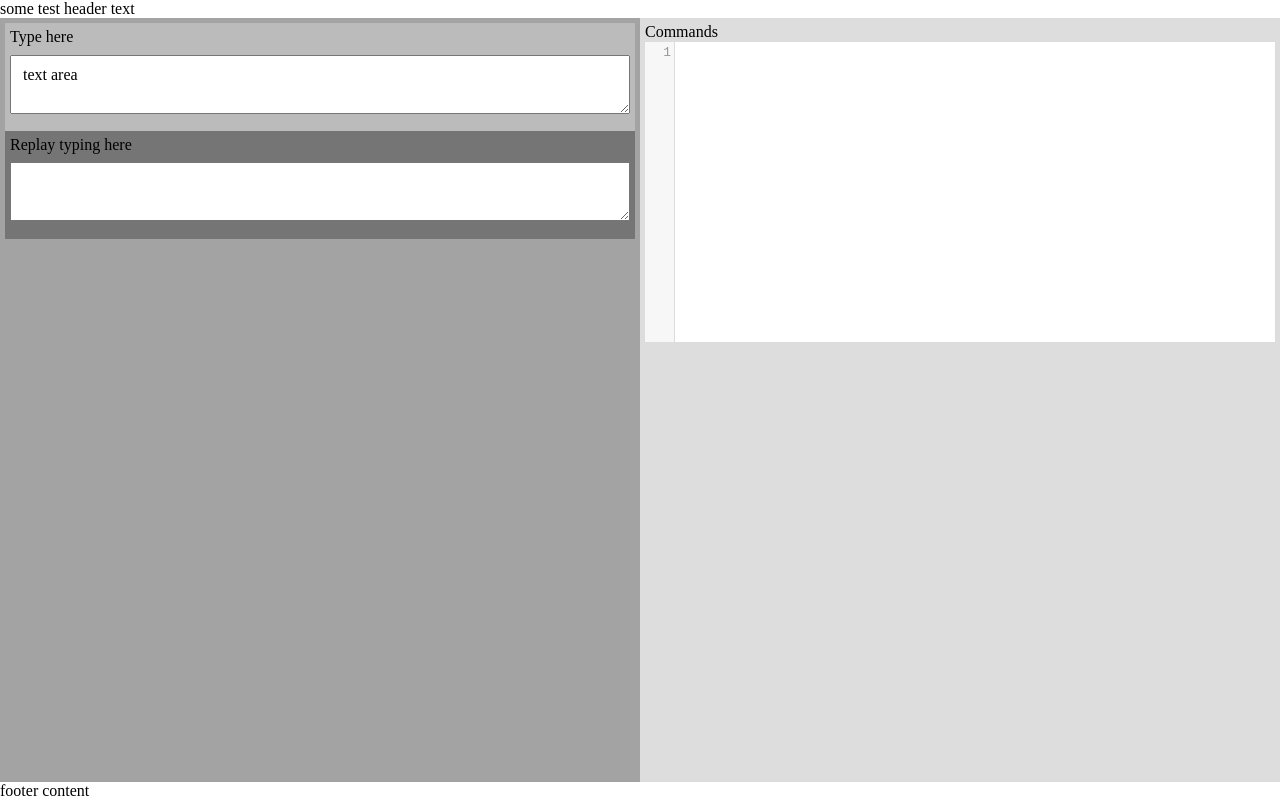
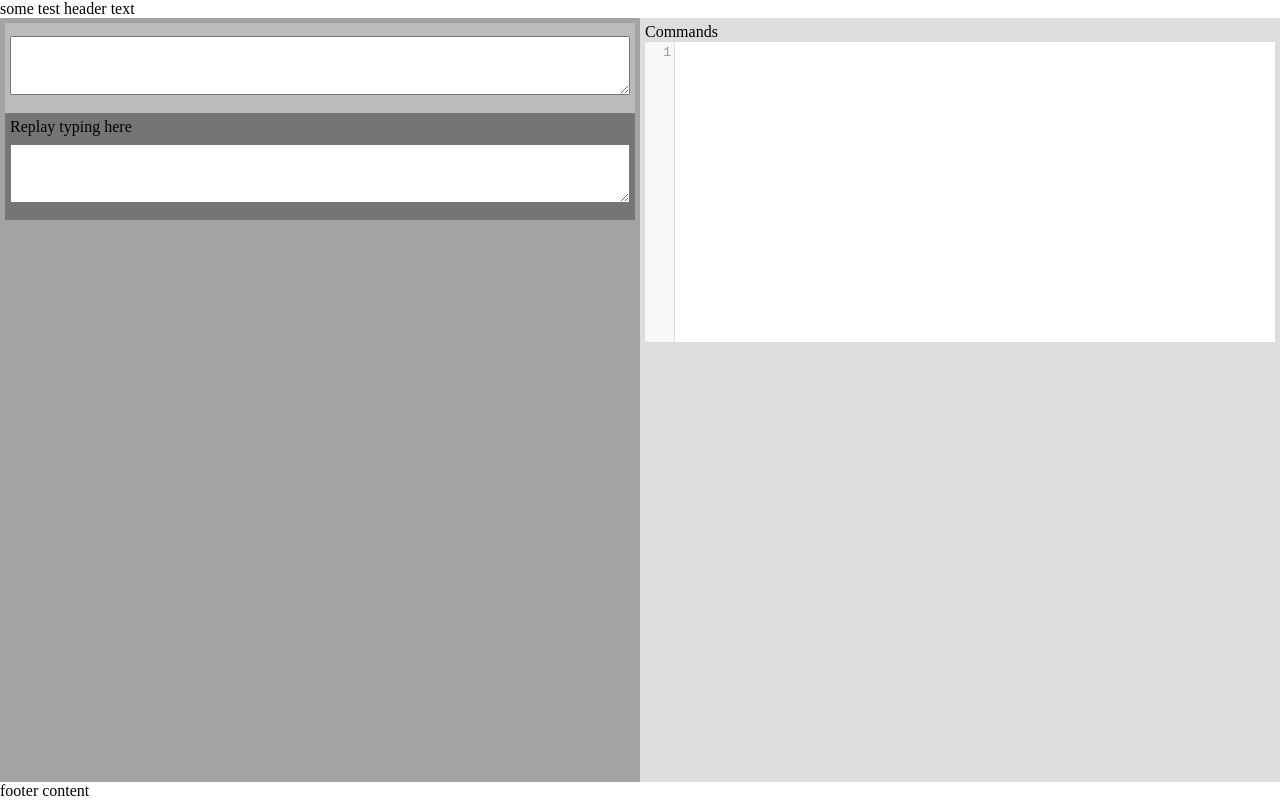
Before and after one commit to jaywritescode/clickclack, a website: page site/index.html in a window 1280 px wide. Drawn offline with nearby package versions, Linux system fonts and the light colour scheme.

Commit message:
remove text from typing textarea

```diff
--- a/site/index.html
+++ b/site/index.html
@@ -24,8 +24,7 @@
         <section class="left" style="background-color: #a3a3a3;">
           <div id="typing-area" style="background-color: #BBBBBB;">
             <label>
-              Type here
-              <textarea>text area</textarea>
+              <textarea></textarea>
             </label>
           </div>
           <div id="replay-area" style="background-color: #757575;">
```
